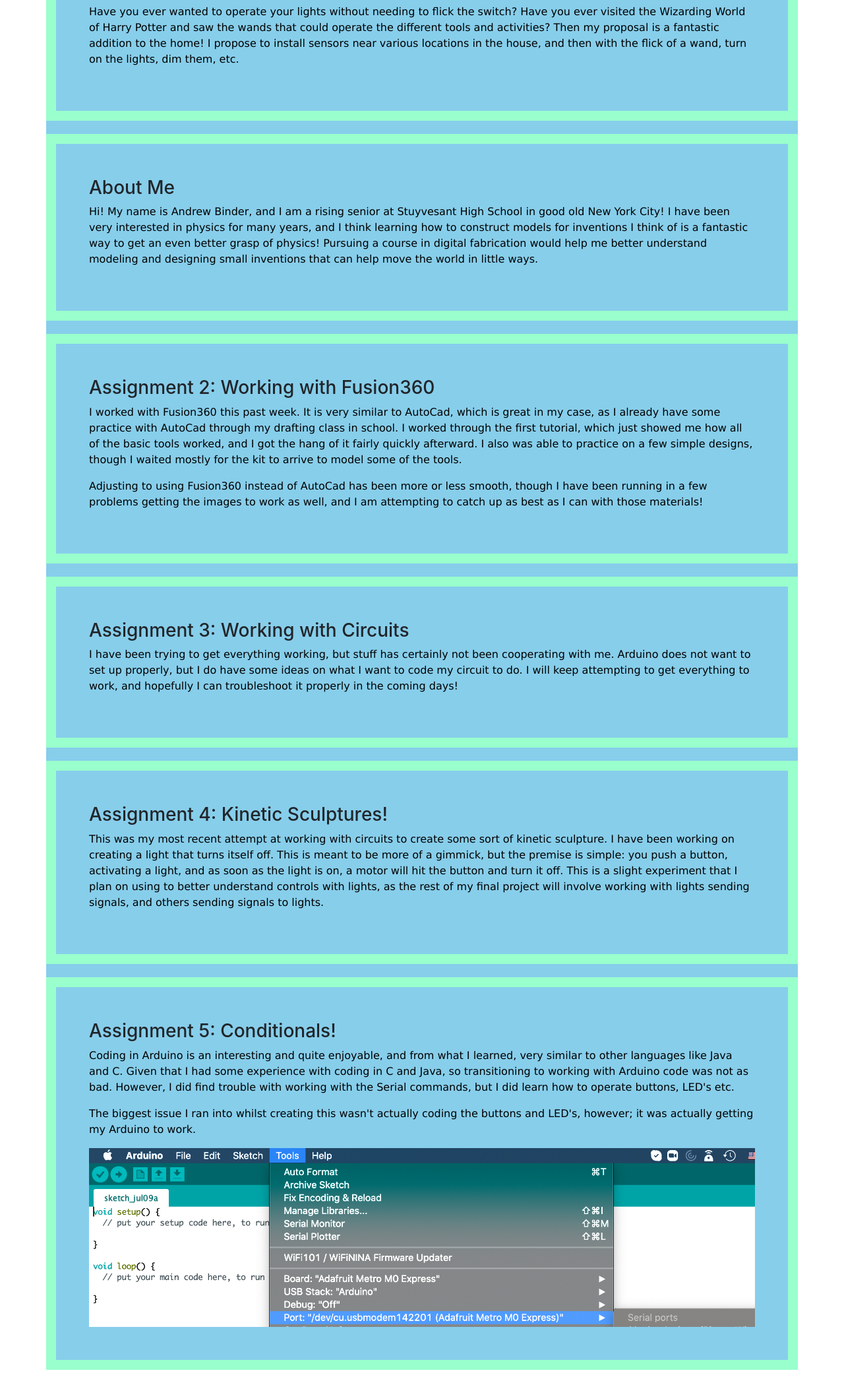
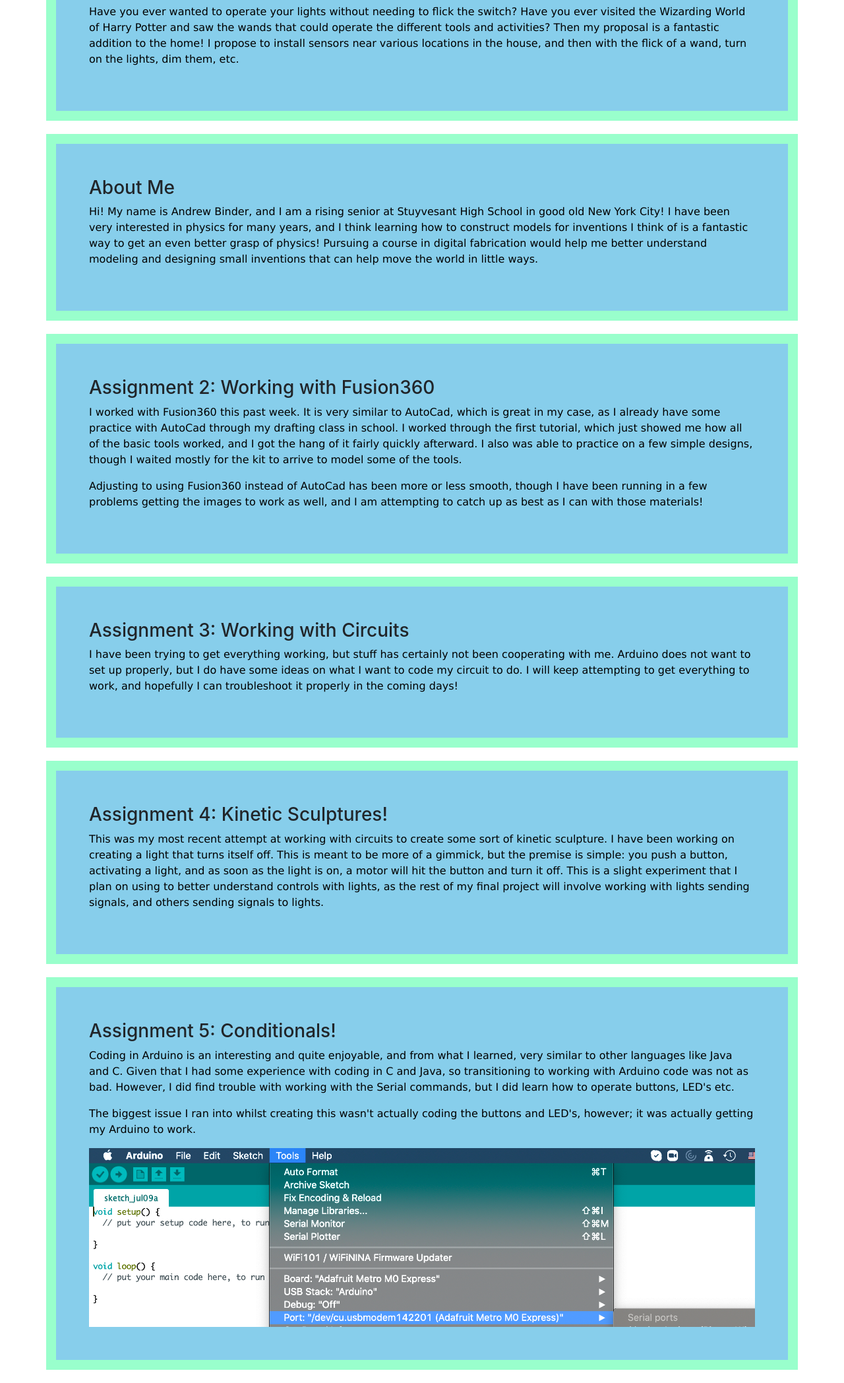
Before and after one commit to 2048-student/PHYS_S-12, a PHP site: page / in a window 1280 px wide. Shown: the part 169-2265 px from the top of the page at 66% size. Run offline with PHP 8.4, Linux system fonts and the light colour scheme; some libraries are stand-ins or nearby versions.

Commit message:
Update style.css

```diff
--- a/style.css
+++ b/style.css
@@ -1,6 +1,6 @@
-body,div{
+/*body,div{
   background-color:#87ceeb;
-}
+}*/
 h1,h3,p{
   font-family: "Lucida Sans Unicode", "Lucida Grande", sans-serif;
   color:black;
@@ -10,4 +10,5 @@ h1,h3,p{
   border: 15px solid #99ffcc;
   padding: 50px;
   margin: 20px;
+  background-color:#87ceeb;
 }
```
